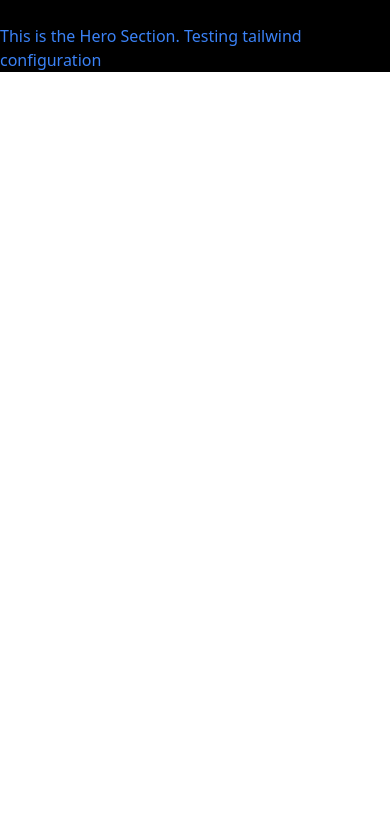
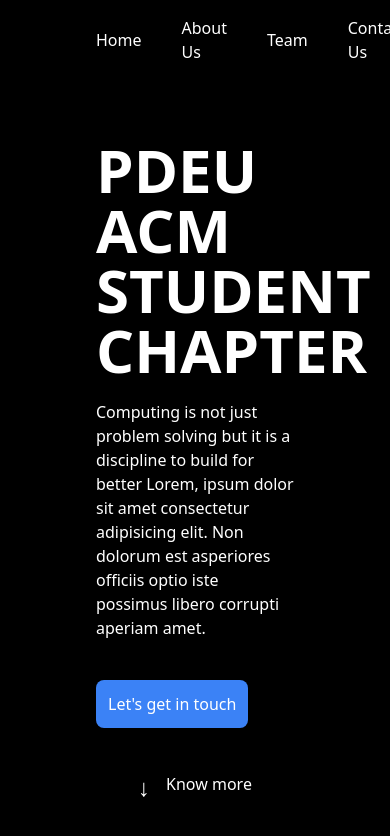
Before and after one commit to Devrajsinh-Jhala/ACM-Website, a Next.js app: page / in a window 390 px wide. Shown: the top 836 px of the page. Built offline with nearby package versions, Linux system fonts and the light colour scheme.

Commit message:
Added Navbar + Hero Section
Added Navbar and Hero Section. Only Hero Image is remaining that will be
added soon along with mobile responsiveness.

```diff
--- a/components/Navbar.tsx
+++ b/components/Navbar.tsx
@@ -1,7 +1,36 @@
 import React from "react";
+import Image from "next/image";
+import logo from "../assets/logo.png";
 
 const Navbar = () => {
-  return <div>Navbar</div>;
+  const navLinks = [
+    { index: 1, name: "Home", link: "home" },
+    { index: 2, name: "About Us", link: "about" },
+    { index: 3, name: "Team", link: "team" },
+    { index: 4, name: "Contact Us", link: "contact" },
+  ];
+  return (
+    <div
+      className={
+        "navbar_container px-24 py-4 flex items-center justify-between"
+      }
+    >
+      <div className="navbar_left">
+        <Image src={logo} alt="ACM PDEU Logo" width={80} height={80} />
+      </div>
+      <div className={"navbar_right"}>
+        <ul className=" flex items-center justify-center space-x-10">
+          {navLinks.map((navLink) => (
+            <li key={navLink.index}>
+              <a className="text-white hover:text-blue-500" href={"#"}>
+                {navLink.name}
+              </a>
+            </li>
+          ))}
+        </ul>
+      </div>
+    </div>
+  );
 };
 
 export default Navbar;
--- a/containers/HeroSection.tsx
+++ b/containers/HeroSection.tsx
@@ -3,12 +3,31 @@
 
 const HeroSection = () => {
   return (
-    <section>
+    <>
       <Navbar />
-      <h1 className="text-blue-500">
-        This is the Hero Section. Testing tailwind configuration
-      </h1>
-    </section>
+      <section className="text-white px-24 py-10">
+        <div className="max-w-[590px]">
+          <h1 className="text-6xl font-bold my-5">PDEU ACM STUDENT CHAPTER</h1>
+          <p className="my-5">
+            Computing is not just problem solving but it is a discipline to
+            build for better Lorem, ipsum dolor sit amet consectetur adipisicing
+            elit. Non dolorum est asperiores officiis optio iste possimus libero
+            corrupti aperiam amet.
+          </p>
+          <button className="bg-blue-500 hover:bg-blue-700 mt-5 p-3 rounded-lg ">
+            Let's get in touch
+          </button>
+        </div>
+        <div className="flex items-center justify-center w-[100%]">
+          <div className="absolute bottom-10">
+            <div className="flex space-x-4 cursor-pointer">
+              <span className="animate-bounce text-2xl">↓</span>
+              <span>Know more</span>
+            </div>
+          </div>
+        </div>
+      </section>
+    </>
   );
 };
 
--- a/pages/index.tsx
+++ b/pages/index.tsx
@@ -4,7 +4,7 @@
 
 const Home: NextPage = () => {
   return (
-    <div className="bg-dark">
+    <div className="bg-dark h-screen w-screen">
       <Head>
         <title>ACM PDEU Chapter</title>
         <link rel="icon" href="/favicon.ico" />
```
Also changed, not shown: assets/logo.png (added).
